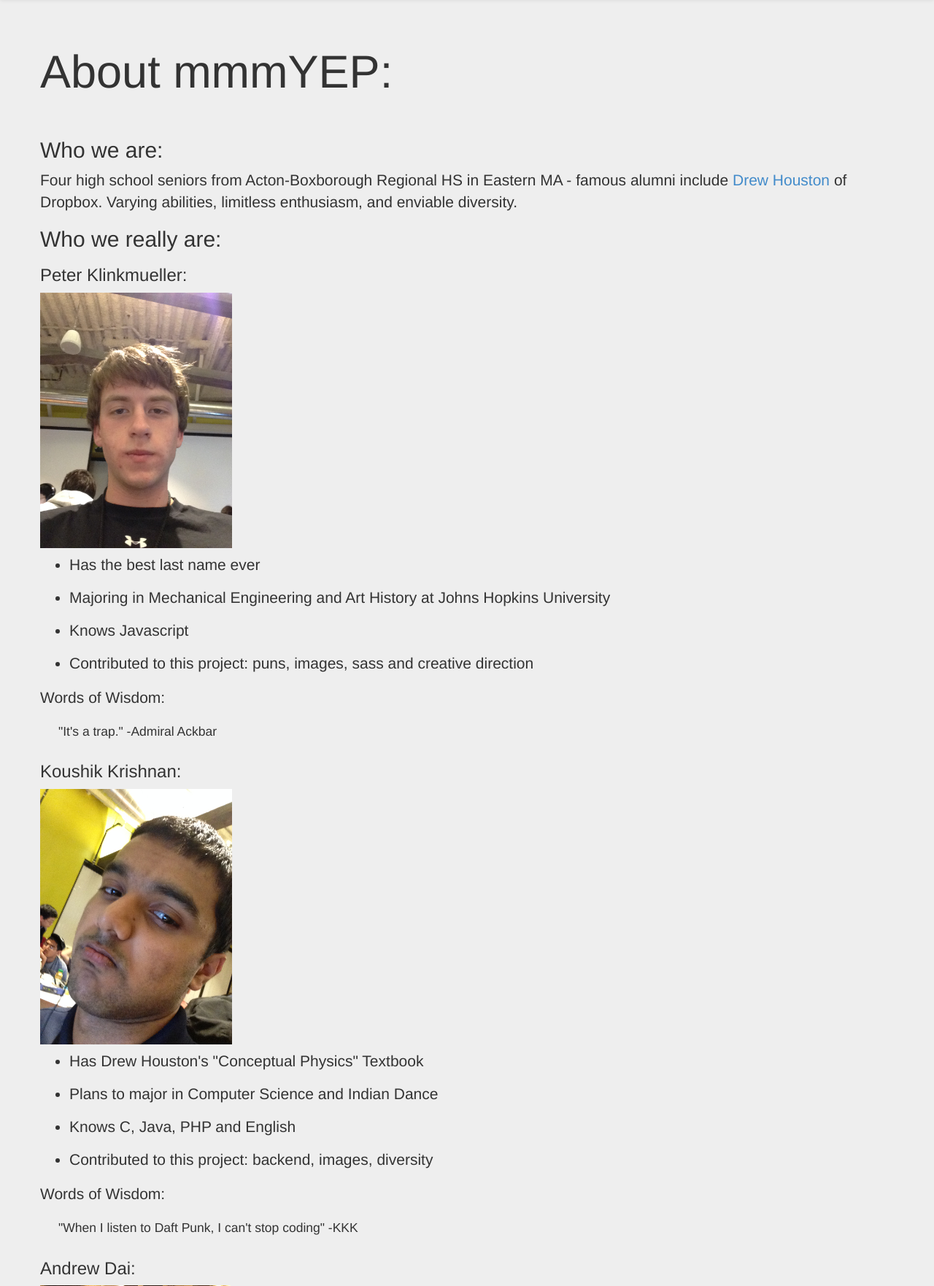
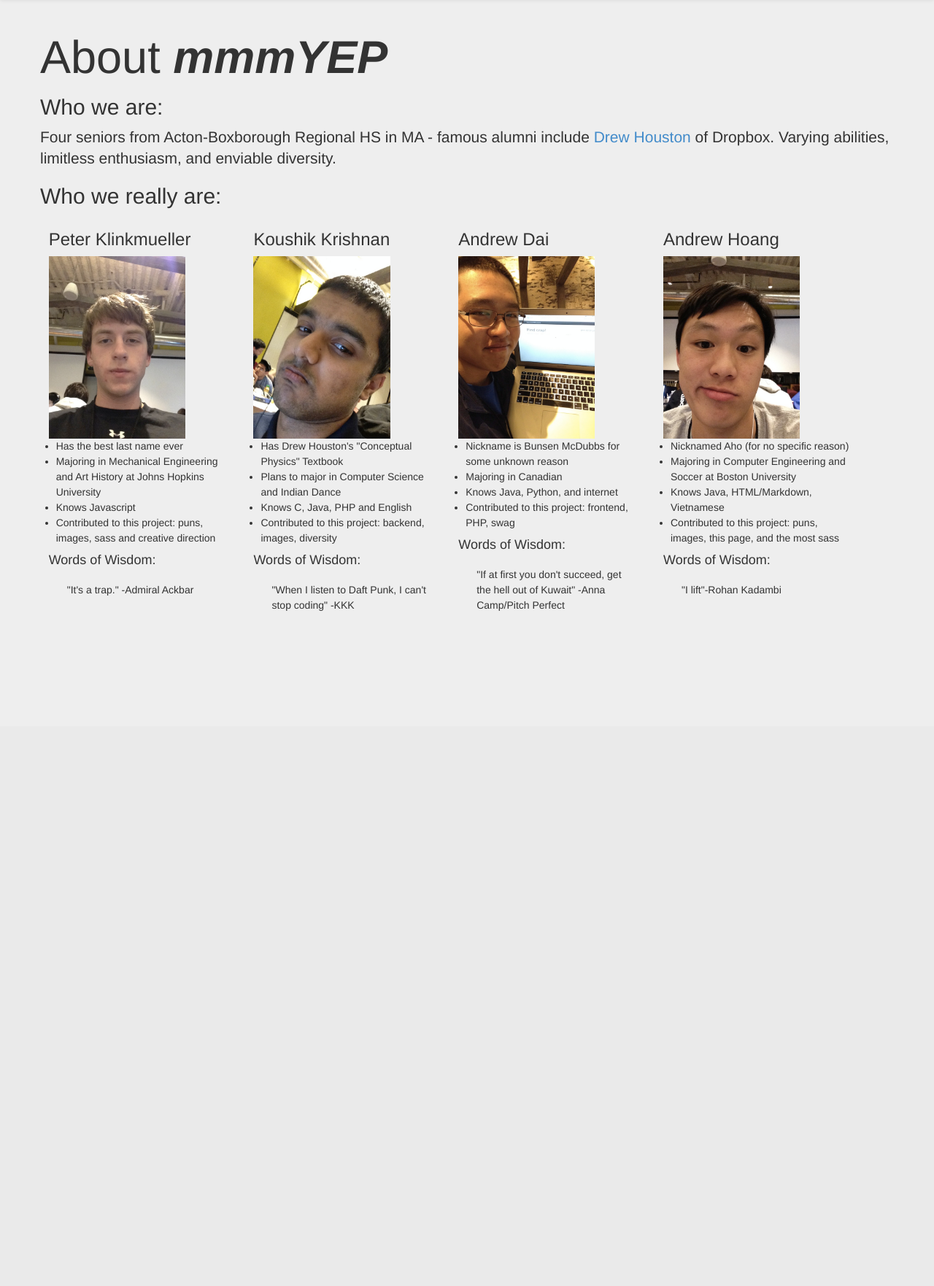
Before and after one commit to BunsenMcDubbs/crapfinder, a PHP site: page /about/ in a window 1280 px wide. Shown: the part 51-1813 px from the top of the page at 73% size. After the commit the page ends 888 px from the top, so only its background shows below. Run offline with PHP 8.4, Linux system fonts and the light colour scheme; some libraries are stand-ins or nearby versions.

Commit message:
fixed and pretty-fied the about page

```diff
--- a/about/index.html
+++ b/about/index.html
@@ -31,19 +31,18 @@
 
     <!-- Main jumbotron for a primary marketing message or call to action -->
     <div class="jumbotron">
-<h1 id="aboutmmmyep">About mmmYEP:</h1>
-
-<p><br></p>
+<h1 id="aboutmmmyep">About <i><b>mmmYEP</b></i></h1>
 
 <h2 id="whoweare">Who we are:</h2>
 
-<p>Four high school seniors from Acton-Boxborough Regional HS in Eastern MA - famous alumni include <a href="https://www.dropbox.com/about">Drew Houston</a> of Dropbox.  Varying abilities, limitless enthusiasm, and enviable diversity.</p>
+<p>Four seniors from Acton-Boxborough Regional HS in MA - famous alumni include <a href="https://www.dropbox.com/about">Drew Houston</a> of Dropbox.  Varying abilities, limitless enthusiasm, and enviable diversity.</p>
 
 <h2 id="whowereallyare">Who we really are:</h2>
 
-<h3 id="peterklinkmueller">Peter Klinkmueller:</h3>
+<div class="bio">
+<h3 id="peterklinkmueller">Peter Klinkmueller</h3>
 
-<img class="portrait" src="/img/photo 4.JPG">
+<img class="portrait" src="/img/photo4.JPG">
 
 <ul>
 <li>Has the best last name ever</li>
@@ -52,15 +51,17 @@
 <li>Contributed to this project: puns, images, sass and creative direction</li>
 </ul>
 
-<p>Words of Wisdom:</p>
+<h4>Words of Wisdom:</h4>
 
 <blockquote>
   <p>"It's a trap." -Admiral Ackbar</p>
 </blockquote>
+</div>
 
-<h3 class="portrait" id="koushikkrishnan">Koushik Krishnan:</h3>
+<div class="bio">
+<h3 id="koushikkrishnan">Koushik Krishnan</h3>
 
-<img src="/img/photo 2.JPG">
+<img class="portrait" src="/img/photo2.JPG">
 
 <ul>
 <li>Has Drew Houston's "Conceptual Physics" Textbook</li>
@@ -69,15 +70,17 @@
 <li>Contributed to this project: backend, images, diversity</li>
 </ul>
 
-<p>Words of Wisdom:</p>
+<h4>Words of Wisdom:</h4>
 
 <blockquote>
   <p>"When I listen to Daft Punk, I can't stop coding" -KKK</p>
 </blockquote>
+</div>
 
-<h3 class="portrait" id="andrewdai">Andrew Dai:</h3>
+<div class="bio">
+<h3 id="andrewdai">Andrew Dai</h3>
 
-<img src="/img/photo 1.JPG">
+<img class="portrait" src="/img/photo1.JPG">
 
 <ul>
 <li>Nickname is Bunsen McDubbs for some unknown reason</li>
@@ -86,15 +89,17 @@
 <li>Contributed to this project: frontend, PHP, swag</li>
 </ul>
 
-<p>Words of Wisdom:</p>
+<h4>Words of Wisdom:</h4>
 
 <blockquote>
   <p>"If at first you don't succeed, get the hell out of Kuwait" -Anna Camp/Pitch Perfect</p>
 </blockquote>
+</div>
 
-<h3 id="andrewhoang">Andrew Hoang:</h3>
+<div class="bio">
+<h3 id="andrewhoang">Andrew Hoang</h3>
 
-<img class="portrait" src="/img/photo 3.JPG">
+<img class="portrait" src="/img/photo3.JPG">
 
 <ul>
 <li>Nicknamed Aho (for no specific reason)</li>
@@ -103,14 +108,24 @@
 <li>Contributed to this project: puns, images, this page, and the most sass</li>
 </ul>
 
-<p>Words of Wisdom:</p>
+<h4>Words of Wisdom:</h4>
 
 <blockquote>
   <p>"I lift"-Rohan Kadambi</p>
 </blockquote>
+</div>
     </div>
 
+    <script>
+  (function(i,s,o,g,r,a,m){i['GoogleAnalyticsObject']=r;i[r]=i[r]||function(){
+  (i[r].q=i[r].q||[]).push(arguments)},i[r].l=1*new Date();a=s.createElement(o),
+  m=s.getElementsByTagName(o)[0];a.async=1;a.src=g;m.parentNode.insertBefore(a,m)
+  })(window,document,'script','//www.google-analytics.com/analytics.js','ga');
 
+  ga('create', 'UA-48340050-1', 'peaceful-web-500.appspot.com');
+  ga('send', 'pageview');
+
+</script>
     <script src="//ajax.googleapis.com/ajax/libs/jquery/1.10.1/jquery.min.js"></script>
         <script>window.jQuery || document.write('<script src="js/vendor/jquery-1.10.1.min.js"><\/script>')</script>
 
--- a/css/main.css
+++ b/css/main.css
@@ -16,6 +16,31 @@
 img {
 	max-height: 350px;
 	width: auto;
+}
+
+#aboutmmmyep {
+	margin-top: 0px;
+}
+
+.bio {
+	width: 22%;
+	height: 700px;
+	display: inline-block;
+	float: left;
+	margin: 0 1%;
+}
+
+.bio li, .bio p{
+	line-height: 150%;
+	font-size: 14px;
+}
+
+.bio ul {
+	padding-left: 10px;
+}
+
+.bio img {
+	height: 250px;
 }
 
 #hero {
```
Also changed, not shown: index.php (+9 -0 lines), img/photo 1.JPG (deleted), img/photo 2.JPG (deleted), img/photo 3.JPG (deleted), img/photo 4.JPG (deleted), img/photo1.jpg (added), img/photo2.jpg (added), img/photo3.jpg (added), img/photo4.jpg (added).
